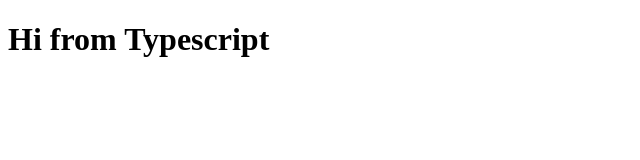
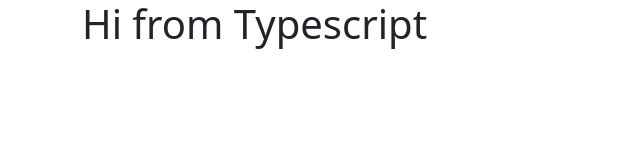
Before and after one commit to AshKatLuck/hueClue, a website with bundled scripts: page index.html in a window 1280 px wide. Shown: the whole page, without its empty margins (0-640 px from the left). Built offline with nearby package versions, Linux system fonts and the light colour scheme; what color-2-name would draw is missing.

Commit message:
add custom bootstrap stylesheet

```diff
--- a/index.html
+++ b/index.html
@@ -4,6 +4,7 @@
     <meta charset="UTF-8" />
     <meta name="viewport" content="width=device-width, initial-scale=1.0" />
     <meta http-equiv="X-UA-Compatible" content="ie=edge" />
+    <link rel="stylesheet" href="./public/css/main.min.css" />
     <title>Understanding TypeScript</title>
     <div class="container"></div>
     <script src="dist/app.js" defer type="module"></script>
--- a/package.json
+++ b/package.json
@@ -18,6 +18,7 @@
     "lite-server": "^2.5.4"
   },
   "dependencies": {
+    "bootstrap": "^5.3.8",
     "color-2-name": "^1.4.4"
   }
 }
--- /dev/null
+++ b/sass/main.scss
@@ -0,0 +1,19 @@
+//custom colors for primary and secondary
+$primary: #861657;
+$secondary: #ffe156;
+
+//To add other colors to our theme colors
+@import "../node_modules/bootstrap/scss/functions";
+@import "../node_modules/bootstrap/scss/variables";
+
+//custom theme colors
+$custom-theme-colors: (
+  "fun": #ff66b3,
+  "lightfun": #f0f6f6,
+);
+
+//add the custom-theme-colors to bootstrap colors
+$theme-colors: map-merge($theme-colors, $custom-theme-colors);
+
+//import bootstrap
+@import "../node_modules/bootstrap/scss/bootstrap";
```
Also changed, not shown: public/css/main.min.css (added), 2 other files.
